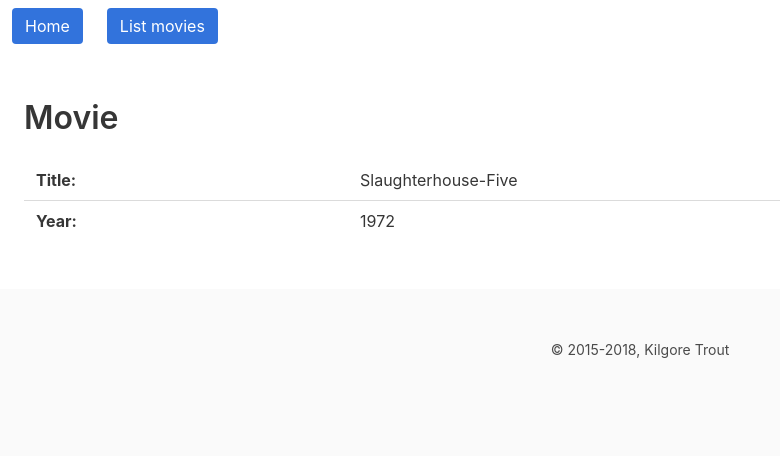
After one commit to valande/dor, a Flask app: page /movies/1 in a window 1280 px wide. The commit adds this page. Shown: the top 456 px of the page, without its empty margins (0-780 px from the left). Run offline with Flask 3, Linux system fonts and the light colour scheme.

Commit message:
fix: Flask data model

```diff
--- /dev/null
+++ b/langs/python/Flask/database.py
@@ -0,0 +1,30 @@
+from movie import Movie
+
+
+class Database:
+    def __init__(self):
+        self.movies = {}
+        self._last_movie_key = 0
+
+    def add_movie(self, movie):
+        self._last_movie_key += 1
+        self.movies[self._last_movie_key] = movie
+        return self._last_movie_key
+
+    def delete_movie(self, movie_key):
+        if movie_key in self.movies:
+            del self.movies[movie_key]
+
+    def get_movie(self, movie_key):
+        movie = self.movies.get(movie_key)
+        if movie is None:
+            return None
+        movie_ = Movie(movie.title, year=movie.year)
+        return movie_
+
+    def get_movies(self):
+        movies = []
+        for movie_key, movie in self.movies.items():
+            movie_ = Movie(movie.title, year=movie.year)
+            movies.append((movie_key, movie_))
+        return movies
--- /dev/null
+++ b/langs/python/Flask/movie.py
@@ -0,0 +1,4 @@
+class Movie:
+    def __init__(self, title, year=None):
+        self.title = title
+        self.year = year
--- a/langs/python/Flask/server.py
+++ b/langs/python/Flask/server.py
@@ -3,13 +3,23 @@
 from flask import Flask
 
 import views
+from database import Database
+from movie import Movie
 
 
 def create_app():
     app = Flask(__name__)
     app.config.from_object("settings")
+
     app.add_url_rule("/", view_func=views.home_page)
     app.add_url_rule("/movies", view_func=views.movies_page)
+    app.add_url_rule("/movies/<int:movie_key>", view_func=views.movie_page)
+
+    db = Database()
+    db.add_movie(Movie("Slaughterhouse-Five", year=1972))
+    db.add_movie(Movie("The Shining"))
+    app.config["db"] = db
+
     return app
 
 if __name__ == "__main__":
--- /dev/null
+++ b/langs/python/Flask/templates/movie.html
@@ -0,0 +1,18 @@
+{% extends "layout.html" %}
+{% block title %}Movie{% endblock %}
+{% block content %}
+    <h1 class="title">Movie</h1>
+
+    <table class="table">
+      <tr>
+        <th>Title:</th>
+        <td>{{ movie.title }}</td>
+      </tr>
+      {% if movie.year %}
+      <tr>
+        <th>Year:</th>
+        <td>{{ movie.year }}</td>
+      </tr>
+      {% endif %}
+    </table>
+{% endblock %}
--- a/langs/python/Flask/views.py
+++ b/langs/python/Flask/views.py
@@ -2,7 +2,7 @@
 
 from datetime import datetime
 
-from flask import render_template
+from flask import abort, current_app, render_template
 
 
 def home_page():
@@ -11,4 +11,13 @@ def home_page():
     return render_template("home.html", day=day_name)
 
 def movies_page():
-    return render_template("movies.html")
+    db = current_app.config["db"]
+    movies = db.get_movies()
+    return render_template("movies.html", movies=sorted(movies))
+
+def movie_page(movie_key):
+    db = current_app.config["db"]
+    movie = db.get_movie(movie_key)
+    if movie is None:
+        return abort(404)
+    return render_template("movie.html", movie=movie)
```
Also changed, not shown: langs/python/Flask/templates/movies.html (+14 -0 lines).
